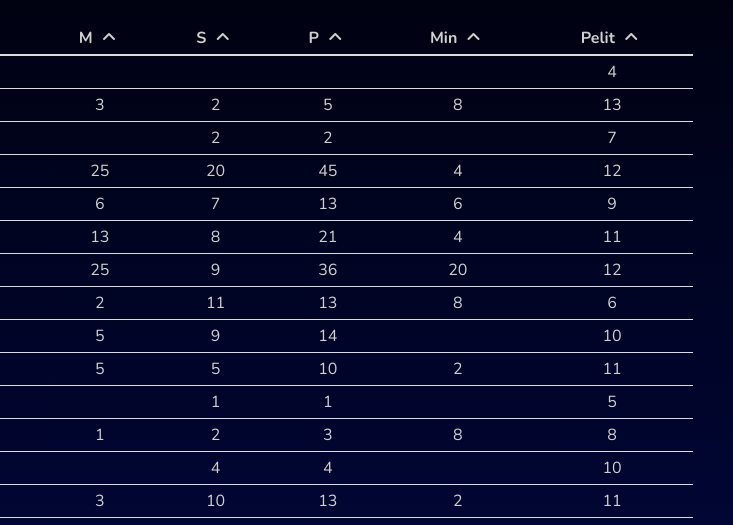
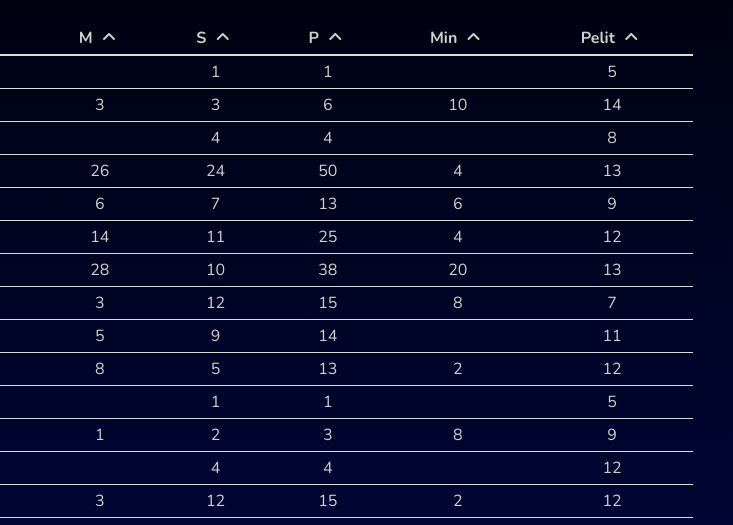
Before and after one commit to NeEvLai/TikkaNaiset, a website: page index.html in a window 1280 px wide. Shown: the part 267-792 px from the top of the page, 457-1190 px from the left. Drawn offline with nearby package versions, Linux system fonts and the light colour scheme.

Commit message:
Points from 07/04/2024

```diff
--- a/index.html
+++ b/index.html
@@ -150,37 +150,37 @@
                                 <td>5</td>
                                 <td>Aino</td>
                                 <td></td>
+                                <td>1</td>
+                                <td>1</td>
                                 <td></td>
-                                <td></td>
-                                <td></td>
-                                <td>4</td>
+                                <td>5</td>
                             </tr>
                             <tr>
                                 <td>6</td>
                                 <td>Suvi</td>
                                 <td>3</td>
-                                <td>2</td>
-                                <td>5</td>
-                                <td>8</td>
-                                <td>13</td>
+                                <td>3</td>
+                                <td>6</td>
+                                <td>10</td>
+                                <td>14</td>
                             </tr>
                             <tr>
                                 <td>7</td>
                                 <td>Meija</td>
                                 <td></td>
-                                <td>2</td>
-                                <td>2</td>
+                                <td>4</td>
+                                <td>4</td>
                                 <td></td>
-                                <td>7</td>
+                                <td>8</td>
                             </tr>
                             <tr>
                                 <td>8</td>
                                 <td>Elina</td>
-                                <td>25</td>
-                                <td>20</td>
-                                <td>45</td>
+                                <td>26</td>
+                                <td>24</td>
+                                <td>50</td>
                                 <td>4</td>
-                                <td>12</td>
+                                <td>13</td>
                             </tr>
                             <tr>
                                 <td>11</td>
@@ -194,29 +194,29 @@
                             <tr>
                                 <td>12</td>
                                 <td>Sofia</td>
-                                <td>13</td>
-                                <td>8</td>
-                                <td>21</td>
+                                <td>14</td>
+                                <td>11</td>
+                                <td>25</td>
                                 <td>4</td>
-                                <td>11</td>
+                                <td>12</td>
                             </tr>
                             <tr>
                                 <td>16</td>
                                 <td>Anniina</td>
-                                <td>25</td>
-                                <td>9</td>
-                                <td>36</td>
+                                <td>28</td>
+                                <td>10</td>
+                                <td>38</td>
                                 <td>20</td>
-                                <td>12</td>
+                                <td>13</td>
                             </tr>
                             <tr>
                                 <td>17</td>
                                 <td>Sara</td>
-                                <td>2</td>
-                                <td>11</td>
-                                <td>13</td>
+                                <td>3</td>
+                                <td>12</td>
+                                <td>15</td>
                                 <td>8</td>
-                                <td>6</td>
+                                <td>7</td>
                             </tr>
                             <tr>
                                 <td>18</td>
@@ -225,16 +225,16 @@
                                 <td>9</td>
                                 <td>14</td>
                                 <td></td>
-                                <td>10</td>
+                                <td>11</td>
                             </tr>
                             <tr>
                                 <td>20</td>
                                 <td>Marita</td>
+                                <td>8</td>
                                 <td>5</td>
-                                <td>5</td>
-                                <td>10</td>
+                                <td>13</td>
                                 <td>2</td>
-                                <td>11</td>
+                                <td>12</td>
                             </tr>
                             <tr>
                                 <td>21</td>
@@ -252,7 +252,7 @@
                                 <td>2</td>
                                 <td>3</td>
                                 <td>8</td>
-                                <td>8</td>
+                                <td>9</td>
                             </tr>
                             <tr>
                                 <td>25</td>
@@ -261,16 +261,16 @@
                                 <td>4</td>
                                 <td>4</td>
                                 <td></td>
-                                <td>10</td>
+                                <td>12</td>
                             </tr>
                             <tr>
                                 <td>27</td>
                                 <td>Viivi</td>
                                 <td>3</td>
-                                <td>10</td>
-                                <td>13</td>
+                                <td>12</td>
+                                <td>15</td>
                                 <td>2</td>
-                                <td>11</td>
+                                <td>12</td>
                             </tr>
                             <tr>
                                 <td>35</td>
@@ -279,7 +279,7 @@
                                 <td></td>
                                 <td></td>
                                 <td></td>
-                                <td>12</td>
+                                <td>13</td>
                             </tr>
                             <tr>
                                 <td>48</td>
@@ -288,7 +288,7 @@
                                 <td>1</td>
                                 <td>1</td>
                                 <td>2</td>
-                                <td>8</td>
+                                <td>9</td>
                             </tr>
                             <tr>
                                 <td>51</td>
@@ -297,7 +297,7 @@
                                 <td>2</td>
                                 <td>3</td>
                                 <td>2</td>
-                                <td>8</td>
+                                <td>9</td>
                             </tr>
                             <tr>
                                 <td>54</td>
@@ -315,7 +315,7 @@
                                 <td>5</td>
                                 <td>6</td>
                                 <td>4</td>
-                                <td>9</td>
+                                <td>10</td>
                             </tr>
                         </tbody>
                     </table>
```
